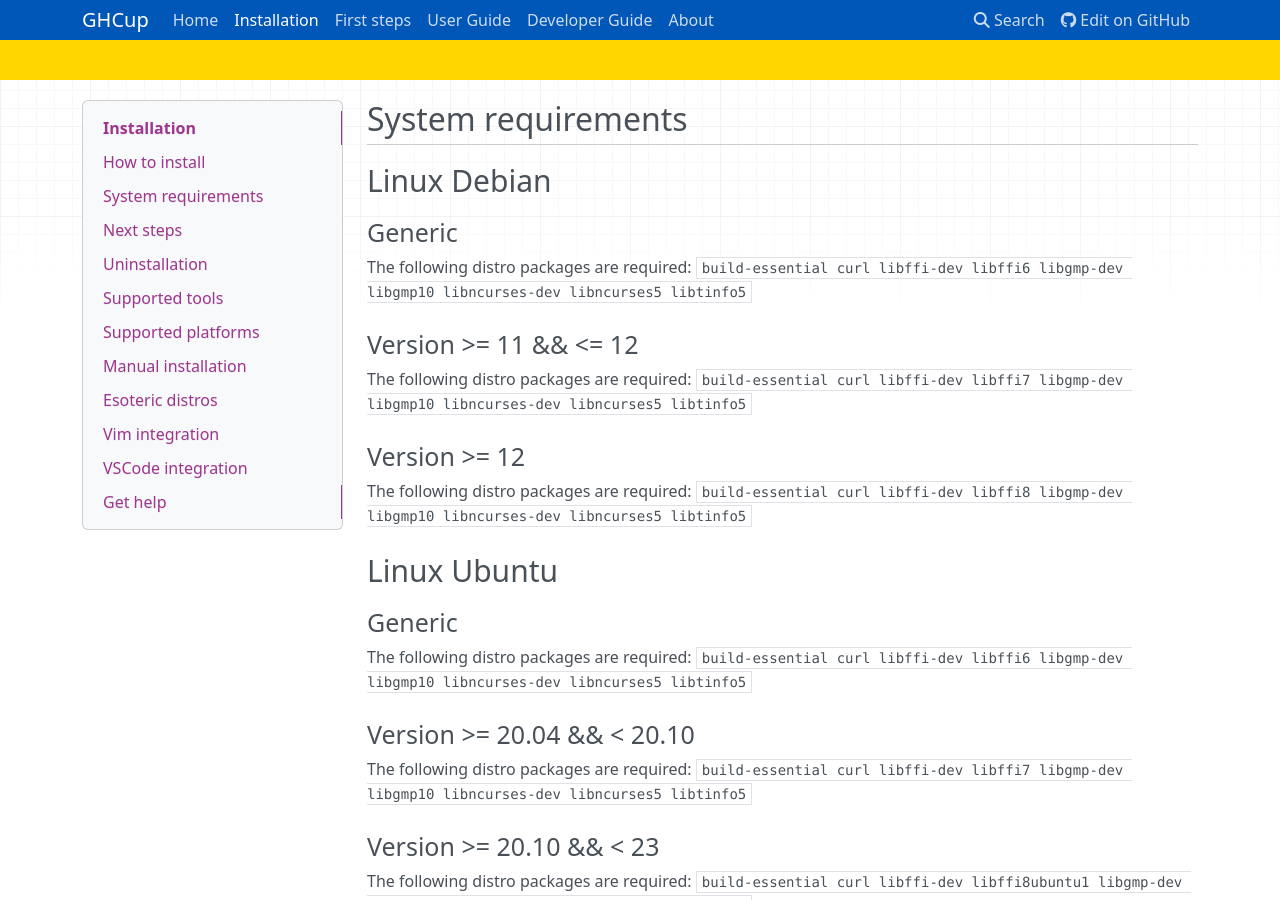
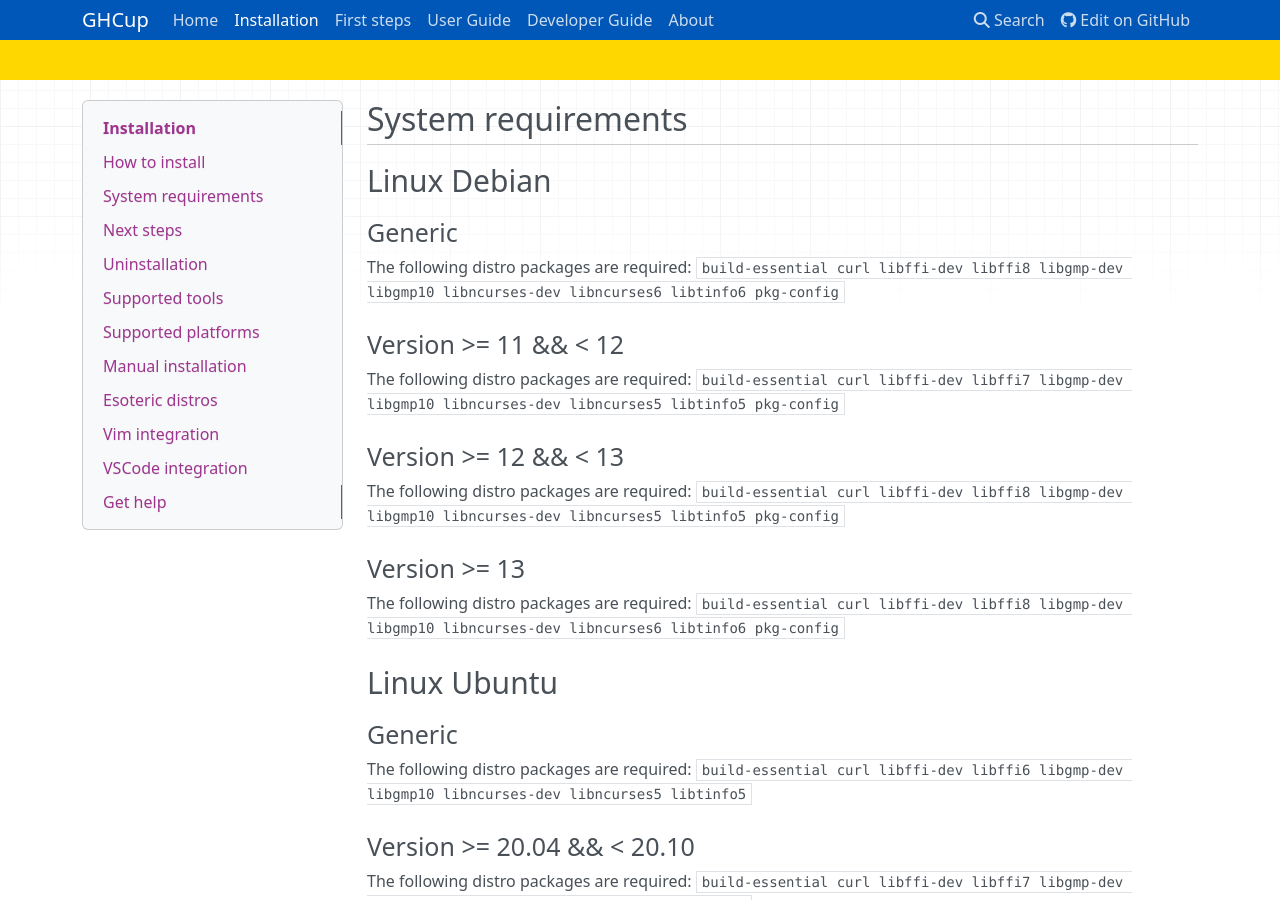
Before and after one commit to mpilgrem/ghcup-www, an MkDocs documentation site: the page built from docs/install.md, in a window 1280 px wide and 900 px high, scrolled down 835 px. Built offline with MkDocs 1.6.1, drawn with Linux system fonts in a browser that asks for light colours; nearby versions of some CDN libraries.

Commit message:
Fix debian requirements, fixes #11

```diff
--- a/docs/install.md
+++ b/docs/install.md
@@ -40,15 +40,19 @@ Also see [tags and shortcuts](guide.md#tags-and-shortcuts) for more information.
 
 #### Generic
 
-The following distro packages are required: `build-essential curl libffi-dev libffi6 libgmp-dev libgmp10 libncurses-dev libncurses5 libtinfo5`
+The following distro packages are required: `build-essential curl libffi-dev libffi8 libgmp-dev libgmp10 libncurses-dev libncurses6 libtinfo6 pkg-config`
 
-#### Version >= 11 && <= 12
+#### Version >= 11 && < 12
 
-The following distro packages are required: `build-essential curl libffi-dev libffi7 libgmp-dev libgmp10 libncurses-dev libncurses5 libtinfo5`
+The following distro packages are required: `build-essential curl libffi-dev libffi7 libgmp-dev libgmp10 libncurses-dev libncurses5 libtinfo5 pkg-config`
 
-#### Version >= 12
+#### Version >= 12 && < 13
 
-The following distro packages are required: `build-essential curl libffi-dev libffi8 libgmp-dev libgmp10 libncurses-dev libncurses5 libtinfo5`
+The following distro packages are required: `build-essential curl libffi-dev libffi8 libgmp-dev libgmp10 libncurses-dev libncurses5 libtinfo5 pkg-config`
+
+#### Version >= 13
+
+The following distro packages are required: `build-essential curl libffi-dev libffi8 libgmp-dev libgmp10 libncurses-dev libncurses6 libtinfo6 pkg-config`
 
 ### Linux Ubuntu
 
```
